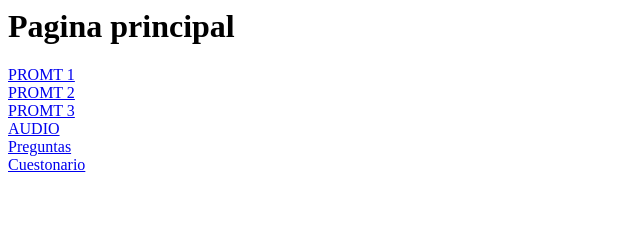
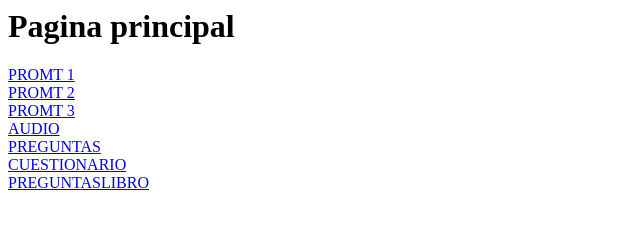
Before and after one commit to mariaramirez03est-crypto/mariaramirez03est-crypto.github.io, a plain HTML site: page index.html in a window 1280 px wide. Shown: the whole page, without its empty margins (0-640 px from the left). Drawn offline with Linux system fonts and the light colour scheme.

Commit message:
Update index.html

```diff
--- a/index.html
+++ b/index.html
@@ -12,8 +12,9 @@
 <a href ="PROMT2.html">PROMT 2</a><br>
 <a href ="PROMT3.html">PROMT 3</a><br>
 <a href ="AUDIO.html">AUDIO</a><br>
-<a href ="PREGUNTAS.html">Preguntas</a><br>
-<a href ="CUESTIONARIO.html">Cuestonario</a><br>
+<a href ="PREGUNTAS.html">PREGUNTAS</a><br>
+<a href ="CUESTIONARIO.html">CUESTIONARIO</a><br>
+<A href ="PREGUNTASLIBRO.html">PREGUNTASLIBRO</a><br>
 
 </body>
 
```
